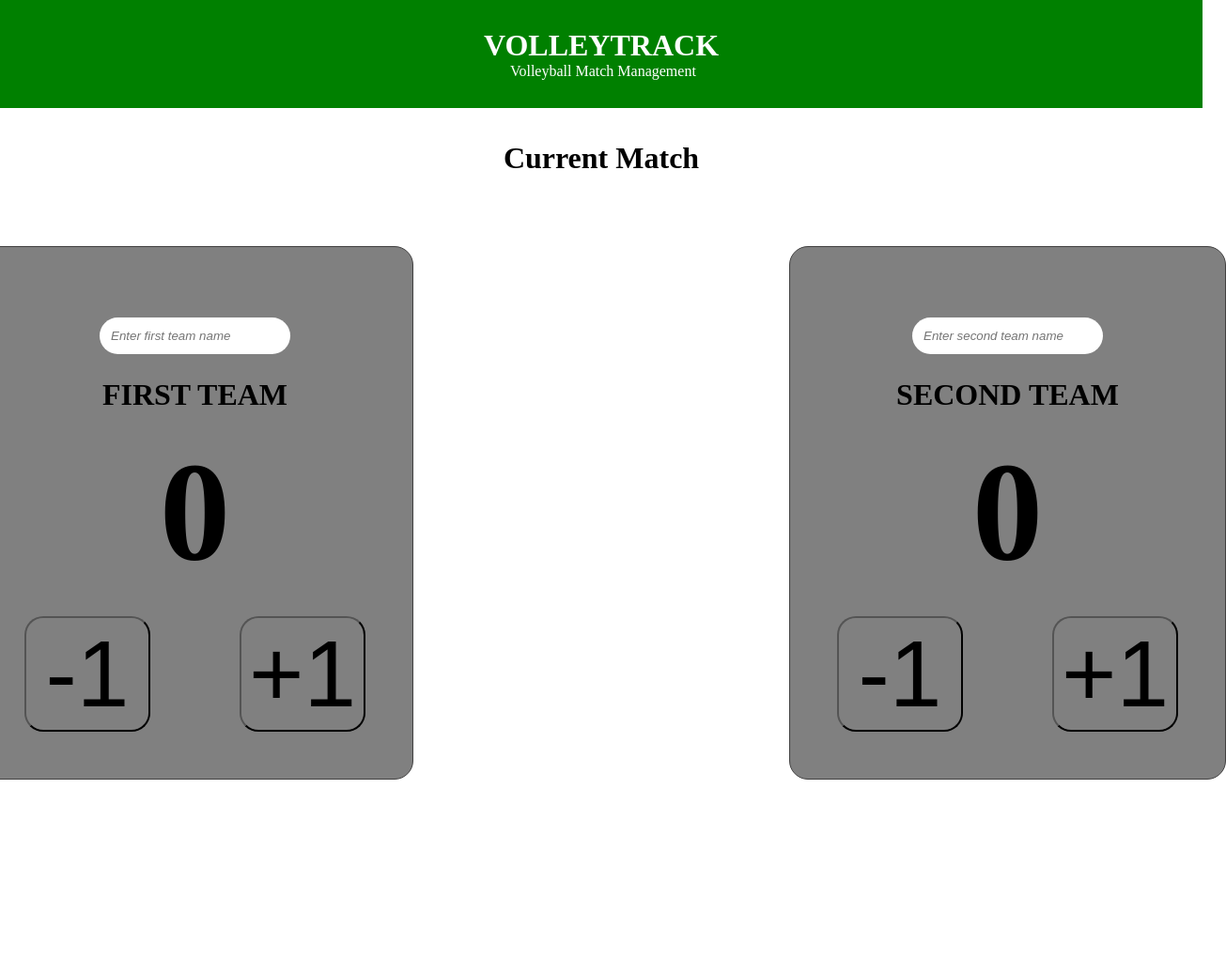
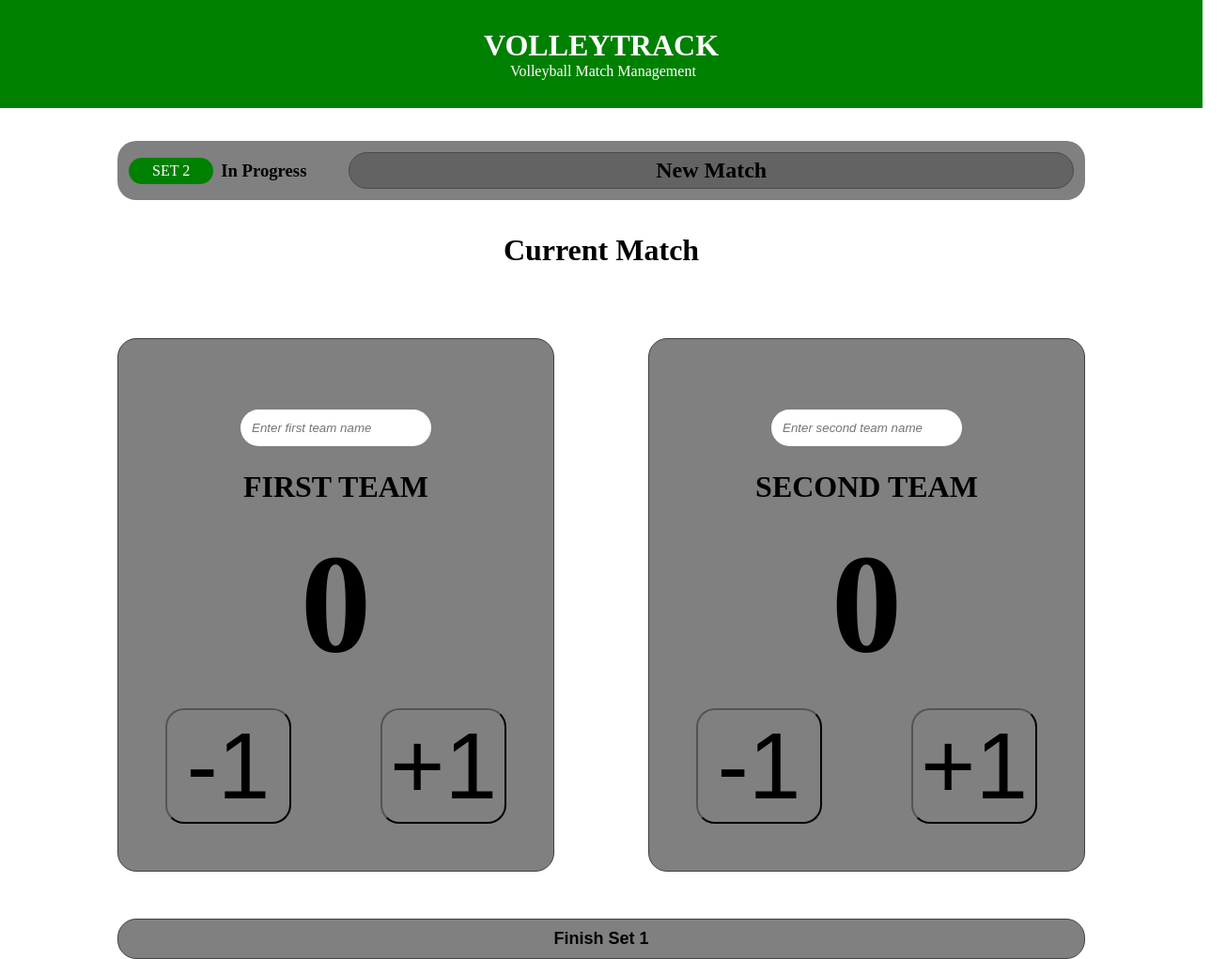
Before and after one commit to georgeopiata7/VOLLEYTRACK, a plain HTML site: page index.html in a window 1280 px wide. Shown: the whole page at 94% size, 1305 px wide, since content can reach past the window. Before the commit the page ends 830 px from the top, so only its background shows below. Drawn offline with Linux system fonts and the light colour scheme.

Commit message:
update volleyballtrack system

```diff
--- a/index.html
+++ b/index.html
@@ -14,6 +14,17 @@
         </div>
     </header>
     <main>
+        <div class="final-result">
+            <div class="set-in-progress">
+                <div class="set-text">SET 2</div>
+
+                <h3 class="in-progress-text">In Progress</h3>
+
+                <div class="new-match-btn">
+                    <h2 class="new-match-text">New Match</h2>
+                </div>
+            </div>
+        </div>
         <div class="current-match">
             <h1>Current Match</h1>
         </div>
@@ -50,6 +61,11 @@
 
 
                 </div>
+
+
+
+
+
             </div>
 
 
@@ -83,6 +99,12 @@
 
                 </div>
             </div>
+
+        </div>
+
+
+        <div class="finish-set-btn">
+            <button class="finish-set-text">Finish Set 1</button>
         </div>
     </main>
 
--- a/style.css
+++ b/style.css
@@ -44,7 +44,7 @@ main{
 .playing-teams{
 
     display: flex;
-    gap: 400px;
+    gap: 100px;
 
 
 }
@@ -118,3 +118,58 @@ main{
     }
 
 }
+.finish-set-btn{
+
+    margin-top: 50px;
+    display: flex;
+    justify-content: center;
+}
+.finish-set-text{
+    width: 100%;
+    padding: 10px;
+    border-radius: 20px;
+    border-style: none;
+    background-color: grey;
+    border: solid 1px rgb(68, 67, 67);
+    font-size: 18px;
+    font-weight: bold;
+    font-family: Arial, sans-serif;
+}
+
+.set-in-progress{
+    background-color: grey;
+
+    display: flex;
+    align-items: center;
+    padding: 12px;
+    border-radius: 20px;
+    margin-bottom: 35px;
+
+}
+
+.set-text{
+    background-color: green;
+    color: white;
+    padding: 5px 25px;
+    border-radius: 20px;
+    margin-right: 8px;
+    white-space: nowrap;
+
+}
+.new-match-btn{
+    background-color: rgb(100, 99, 99);
+    margin-left: 45px;
+    border-radius: 20px;
+    border: solid 1px rgb(75, 74, 74);
+    width: 80%;
+    display: flex;
+    justify-content: center;
+    align-items: center;
+}
+.new-match-text{
+    padding: 5px 70px;
+
+}
+.in-progress-text{
+    white-space: nowrap;
+}
```
